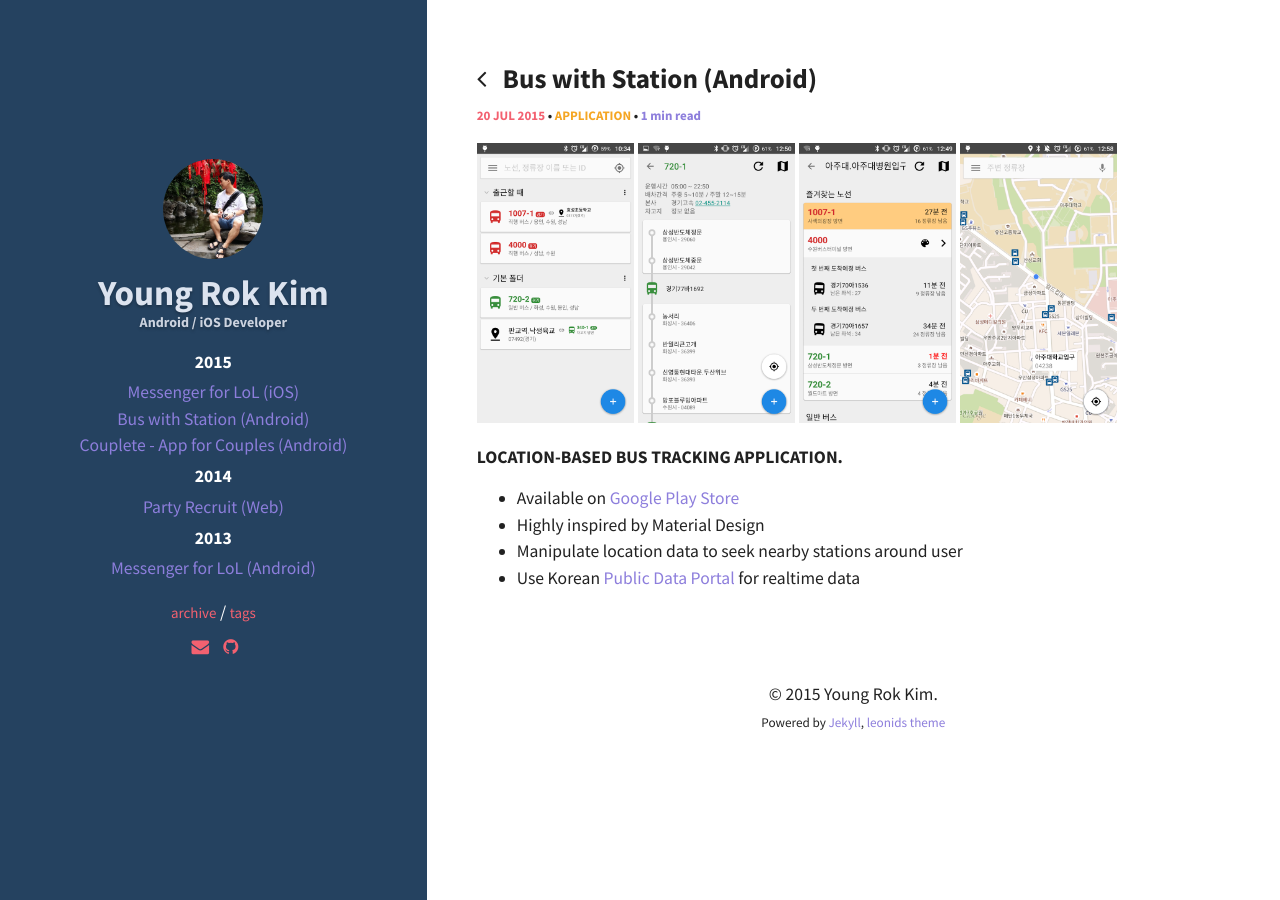
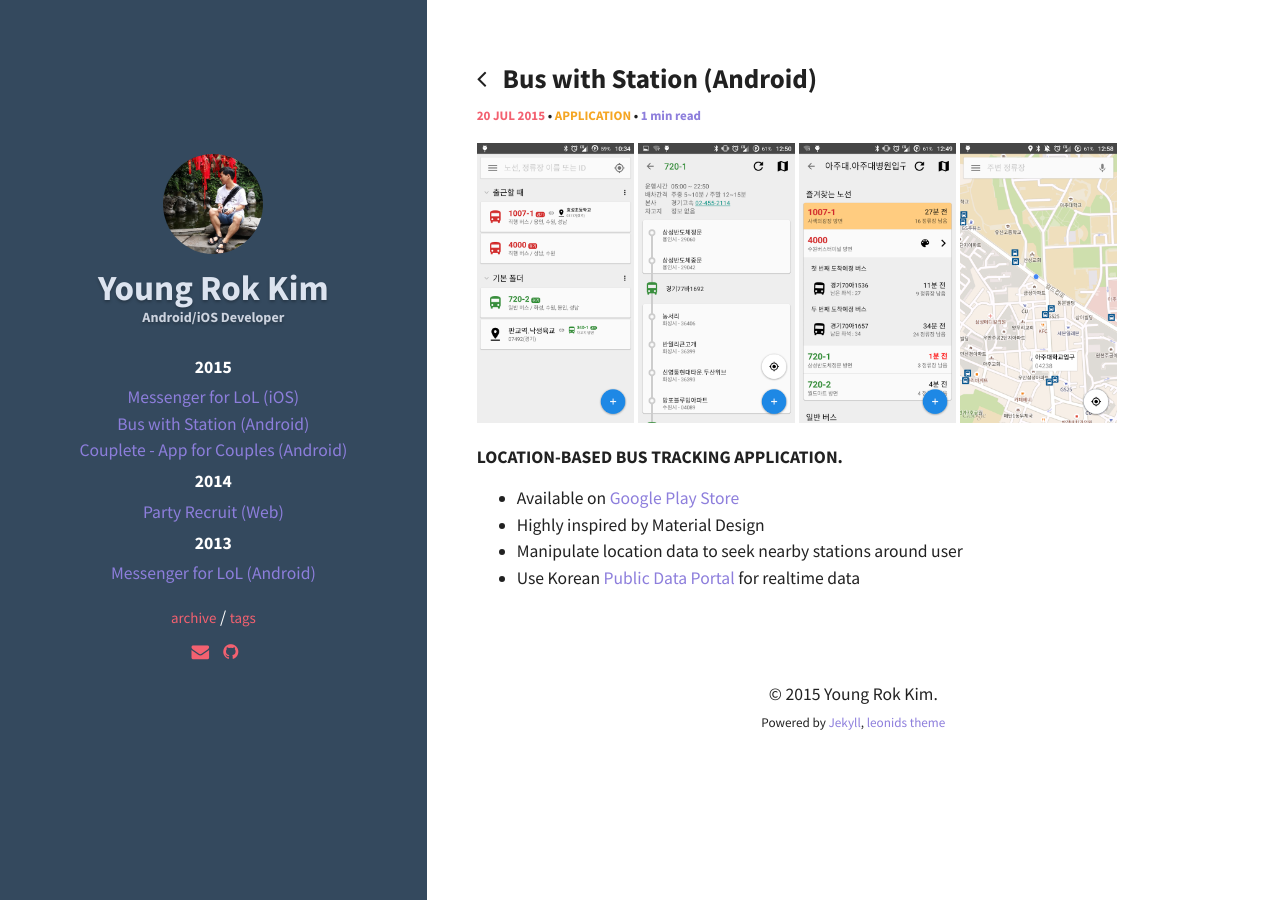
Before and after one commit to rokoroku/rokoroku.github.io, a Jekyll site: the page built from _posts/2015-07-20-Bus-with-Station.md, in a window 1280 px wide. Built offline with Jekyll 4.4.1, drawn with Linux system fonts in a browser that asks for light colours; comment, search, counter and statistics services are not loaded.

Commit message:
fix layout

```diff
--- a/_config.yml
+++ b/_config.yml
@@ -11,7 +11,7 @@
 # Then, the 'url' is: http://yourname.github.io
 # If your project is placed in another repository as a gh-pages branch, like: https://github.com/yourname/projectname
 # Then, the 'url' is: http://yourname.github.io/projectname
-url: http://rokoroku.github.io
+# url: http://rokoroku.github.io
 
 #
 ###################################
@@ -37,7 +37,7 @@
 owner:
   name: Young Rok Kim
   avatar: avatar.jpg
-  job: "Android / iOS Developer"
+  job: Android/iOS Developer
   bio: ""
   email: rok0810@gmail.com
   disqus-shortname: rokoroku
--- a/_layouts/post_listing.html
+++ b/_layouts/post_listing.html
@@ -6,8 +6,8 @@
 <div class="post">
 
   {% if post.image.feature %}
-  <div class="post-feature-image-list">
-    <img src =
+    <div class="post-feature-image-thumb">
+      <img class="resize_fit_center" src =
       {% if post.image.feature contains 'http' %}
       "{{ post.image.feature }}"
       {% else %}
--- a/_sass/pages/_layout.scss
+++ b/_sass/pages/_layout.scss
@@ -1,12 +1,14 @@
 /* LAYOUT CSS */
 .cover {
-  background-color: #254260;
+  background-color: #34495e;
   position: fixed;
   text-align: center;
   width: 100%;
-  min-height: 400px;
+  min-height: 360px;
   padding: 30px 20px 20px;
   z-index: 1;
+  -webkit-transform: translate3d(0,0,0);
+
   @include media-query($small-screen) {
     background-position: center;
     padding: 30px;
@@ -57,6 +59,13 @@
     margin: 0 auto;
     padding: 0 20px 80px;
   }
+  .nav-list {
+    display: none;
+    margin-top: 30px;
+    @include media-query($medium-screen) {
+      display: block;
+    }
+  }
 }
 .social-links {
   margin-top: 0.5em;
--- a/_sass/pages/_post.scss
+++ b/_sass/pages/_post.scss
@@ -2,13 +2,17 @@
 .post-listing {
   background-color: $white;
   position: absolute;
-  top: 400px;
-  z-index: 233;
+  top: 360px;
   width: 100%;
-  padding: 50px 50px 0;
   clear: both;
+  padding: 30px 30px 0;
+  -webkit-transform:translateZ(10px);
+  -moz-transform:translateZ(10px);
+  -o-transform:translateZ(10px);
+  transform:translateZ(10px);
 
   @include media-query($medium-screen) {
+    padding: 50px 50px 0;
     height: 100vh;
     overflow-y: scroll;
     position: initial;
@@ -20,14 +24,36 @@
     margin-bottom: 20px;
   }
 
-  .post-feature-image-list {
+  .post-feature-image-thumb {
     display: block;
     float: left;
     clear: both;
-    margin-right: 20px;
-    img {
-      padding: 10px 10px 10px 10px auto;
-      max-height: 140px;
+    width: 70px;
+    height: 70px;
+    line-height: 70px;
+    margin-right: 12px;
+
+    .resize_fit_center {
+        height: auto;
+        width: auto;
+        max-height: 100%;
+        max-width: 100%;
+        vertical-align: middle;
+    }
+
+    @include media-query($small-screen) {
+      width: 80px;
+      height: 80px;
+      line-height: 80px;
+      margin-right: 16px;
+    }
+
+    @include media-query($medium-screen) {
+      margin-top: 5px;
+      width: 120px;
+      height: 120px;
+      line-height: 120px;
+      margin-right: 20px;
     }
   }
 
@@ -62,6 +88,11 @@
         height: 280px;
       }
     }
+  .feature-image {
+    width:auto;
+    height: auto;
+    max-height: 600px;
+  }
 }
 
 // Post title
```
Also changed, not shown: _posts/2014-07-11-Party-Recruit.md (+1 -4 lines), 1 other file. Lines whose indentation alone changed are shown as unchanged.
